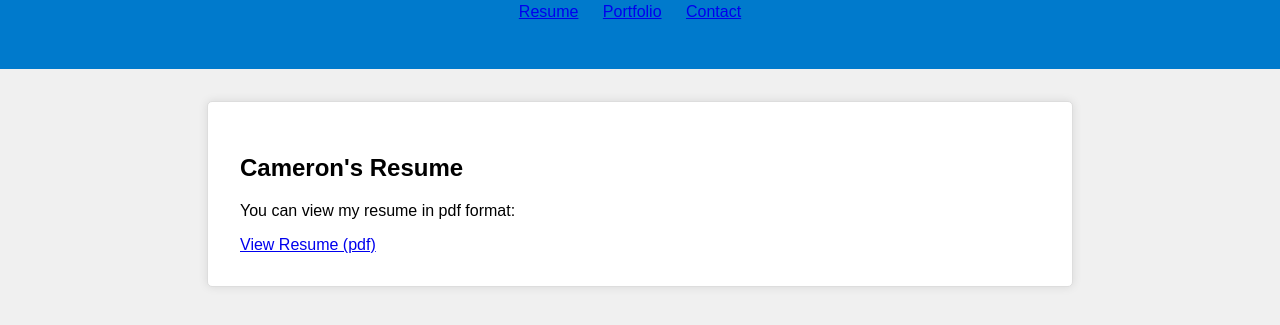
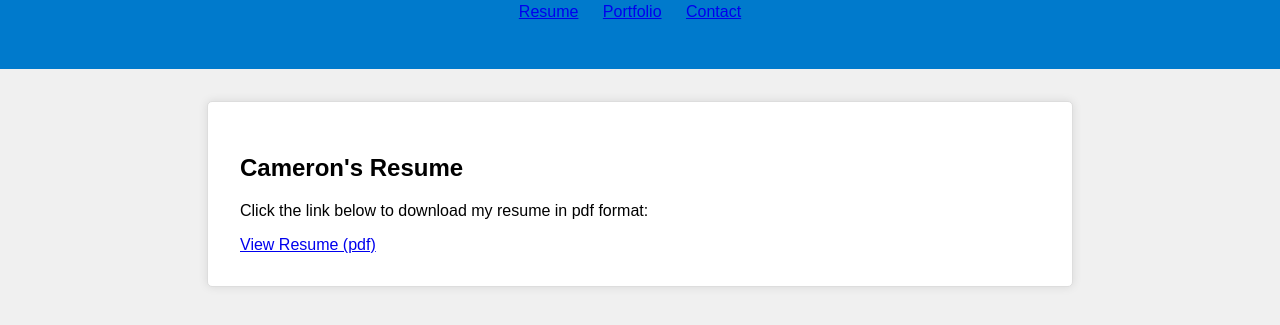
Before and after one commit to CamKincer/Portfolio, a plain HTML site: page index.html in a window 1280 px wide. Shown: the part 119-444 px from the top of the page. Drawn offline with Linux system fonts and the light colour scheme.

Commit message:
Update index.html

```diff
--- a/index.html
+++ b/index.html
@@ -52,7 +52,7 @@
     </header>
     <div class="container">
         <h2>Cameron's Resume</h2>
-        <p>You can view my resume in pdf format:</p>
+        <p>Click the link below to download my resume in pdf format:</p>
         <a href="Cameron_Kincer_Resume.pdf">View Resume (pdf)</a>
     </div>
 </body>
```
